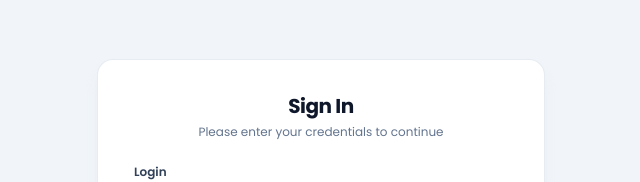
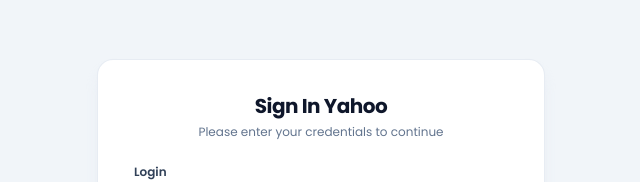
Before and after one commit to saidlaziztolqinov12/openworldcrm, a React (Vite) app: page / in a window 1280 px wide. Shown: the part 172-354 px from the top of the page, without its empty margins (319-959 px from the left). Built offline with nearby package versions, Linux system fonts and the light colour scheme; no server answers; the database is empty.

Commit message:
testing apk and web synch

```diff
--- a/src/components/auth/AuthScreen.tsx
+++ b/src/components/auth/AuthScreen.tsx
@@ -38,7 +38,7 @@
         <div className="bg-white py-8 px-6 sm:px-9 shadow-lg shadow-slate-200/60 rounded-2xl border border-slate-200/80">
           <div className="mb-6 text-center">
             <h2 className="text-xl font-bold text-slate-900 tracking-tight">
-              Sign In
+              Sign In Yahoo
             </h2>
             <p className="text-xs text-slate-500 mt-1">
               Please enter your credentials to continue
```
